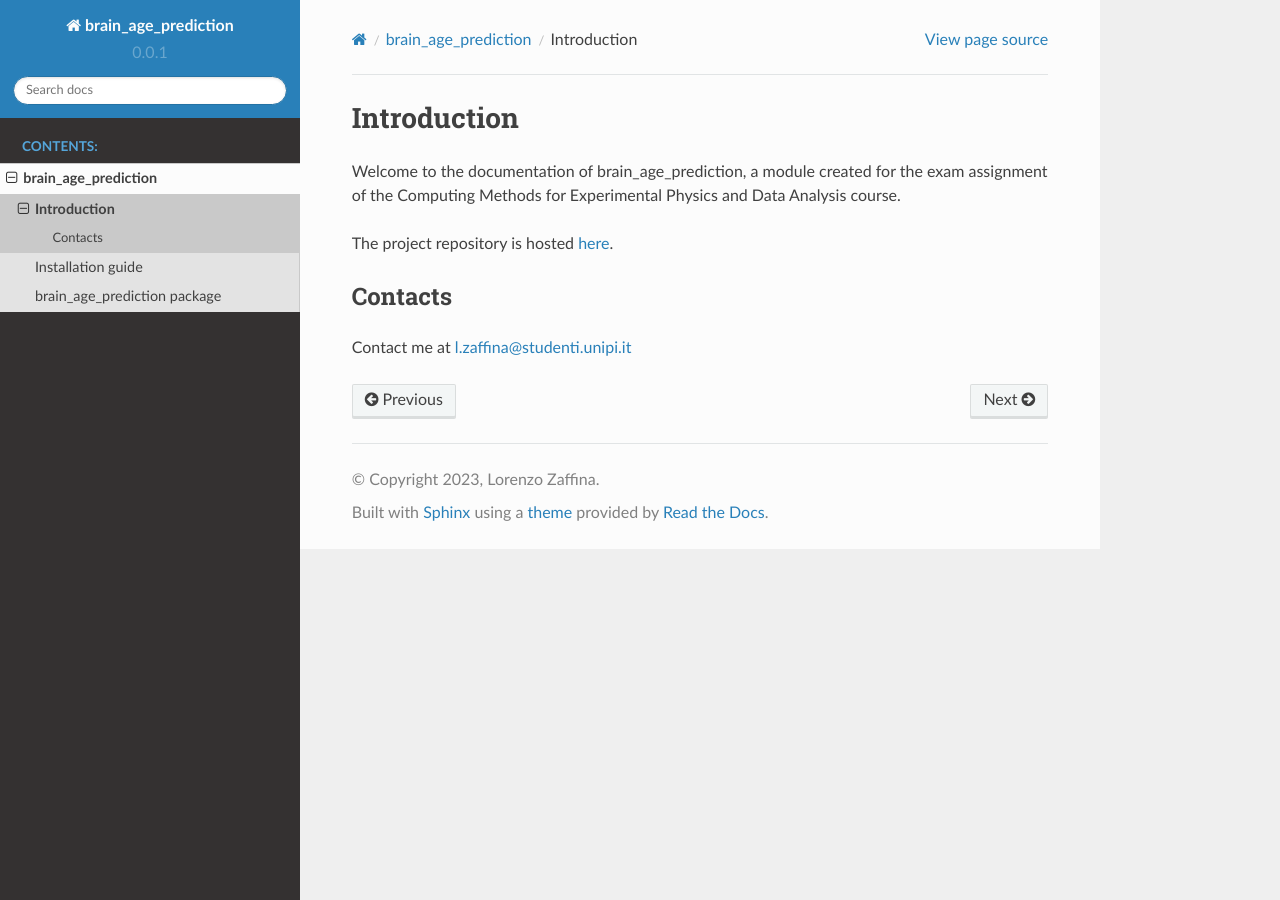
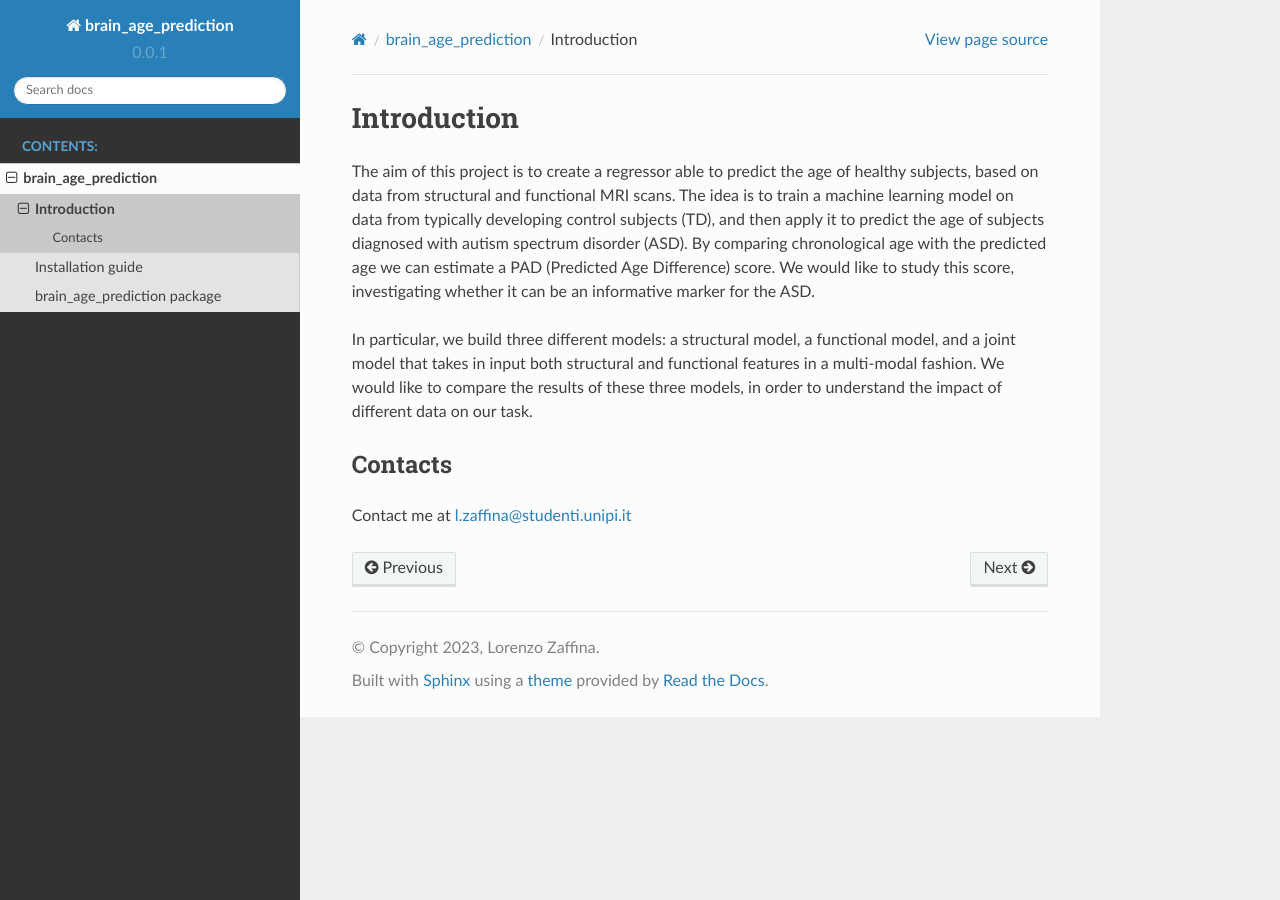
Before and after one commit to zaffo1/brain_age_prediction, a Sphinx documentation site: the page built from docs/source/intro.rst, in a window 1280 px wide. Built offline with Sphinx 7.4.7 and the Read the Docs theme 2.0.0, drawn with Linux system fonts in a browser that asks for light colours.

Commit message:
updated documentation

```diff
--- a/docs/source/intro.rst
+++ b/docs/source/intro.rst
@@ -1,10 +1,21 @@
 Introduction
 ============
 
-Welcome to the documentation of brain_age_prediction, a module created for the
-exam assignment of the Computing Methods for Experimental Physics and Data Analysis course.
 
-The project repository is hosted `here <https://github.com/zaffo1/brain_age_prediction>`_.
+
+The aim of this project is to create a regressor able to predict the age of healthy subjects,
+based on data from structural and functional MRI scans.
+The idea is to train a machine learning model on data from typically developing
+control subjects (TD), and then apply it to predict the age of subjects diagnosed with autism
+spectrum disorder (ASD).
+By comparing chronological age with the predicted age we can estimate
+a PAD (Predicted Age Difference) score. We would like to study this score,
+investigating whether it can be an informative marker for the ASD.
+
+In particular, we build three different models: a structural model, a functional model, and
+a joint model that takes in input both structural and functional features in a multi-modal fashion.
+We would like to compare the results of these three models, in order to understand the impact of different data
+on our task.
 
 Contacts
 **********
```
Also changed, not shown: docs/source/index.rst (+8 -2 lines).
